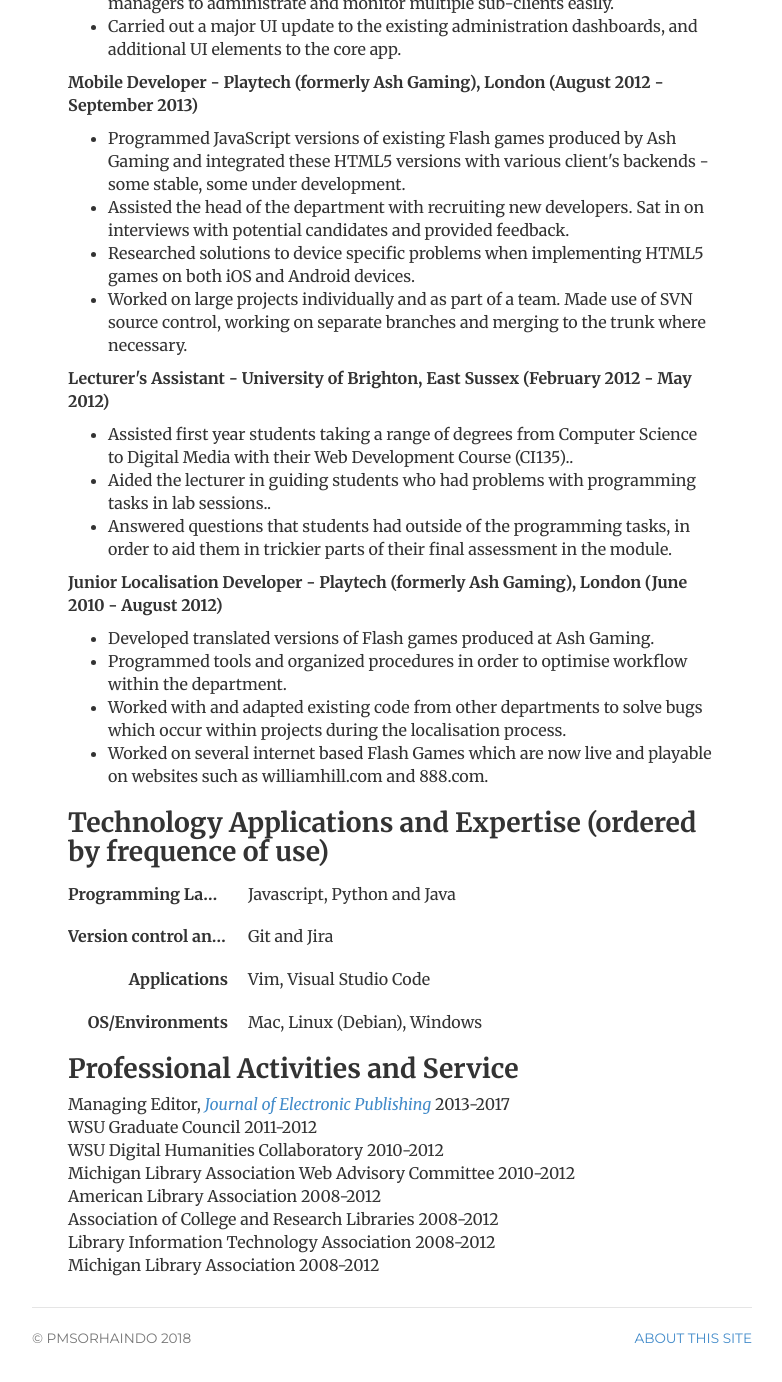
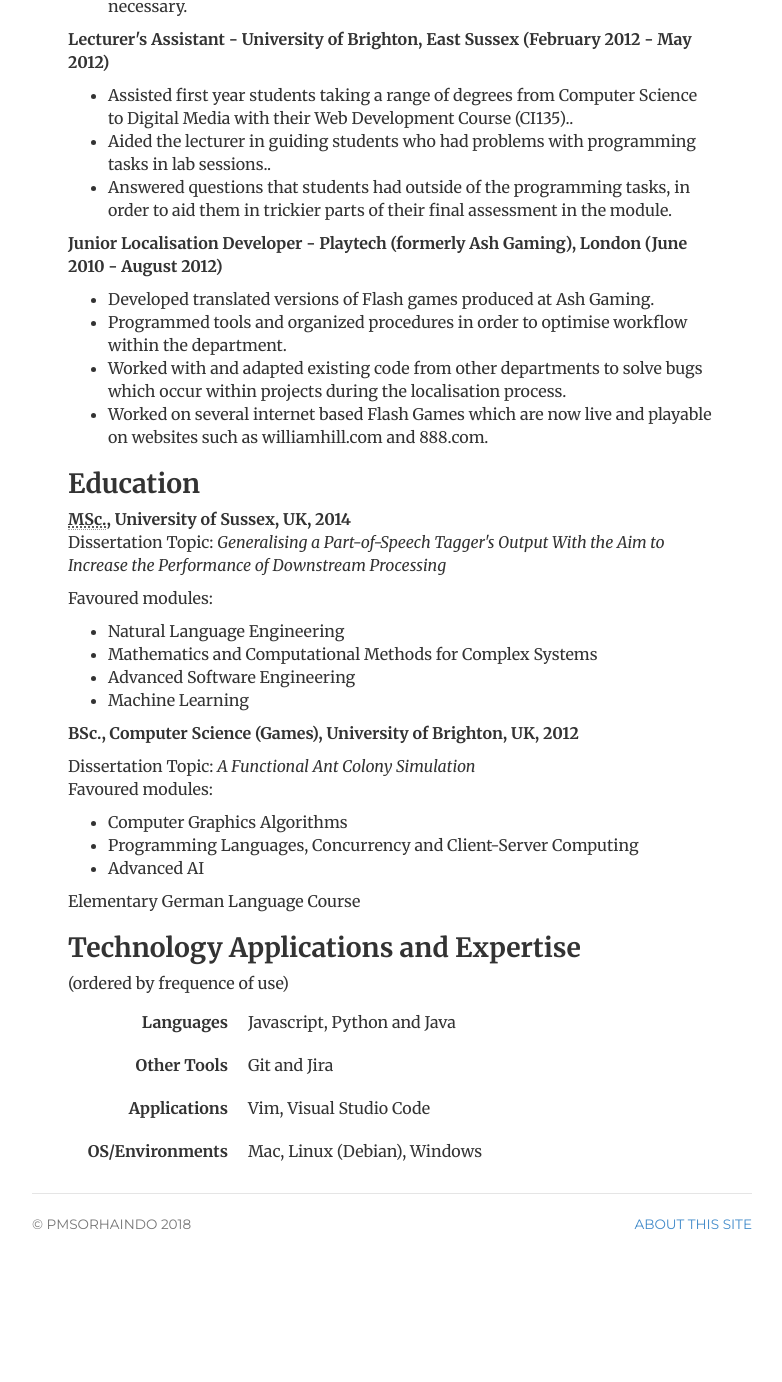
Before and after one commit to pmsorhaindo/pmsorhaindo.github.io, a Jekyll site: the page built from cv/index.html, in a window 1280 px wide and 1400 px high, scrolled down 1120 px. Shown: the top 1382 px of the window, without its empty margins (248-1030 px from the left). Built offline with Jekyll 4.4.1, drawn with Linux system fonts in a browser that asks for light colours; after the commit the page ends 2406 px from its top, so only the background shows below that; some of the changed text lies outside the part shown.

Commit message:
switch up

```diff
--- a/cv/index.html
+++ b/cv/index.html
@@ -9,7 +9,7 @@
 description: Current CV for Paul-Michael Sorhaindo, Front-end Developer turned Data Scientist
 ---
 <div class="cv">
-    <a href="/files/McGlone-CV-2015.pdf" class="btn btn-default pull-right" title="Download CV as PDF">Download CV</a>
+    <a href="/files/Paul-Michael-Sorhaindo-CV-2018.pdf" class="btn btn-default pull-right" title="Download CV as PDF">Download CV</a>
 
     <div itemscope itemtype="http://data-vocabulary.org/Person">
     <span itemprop="name"><h1>Paul-Michael Sorhaindo</h1></span>
@@ -22,20 +22,7 @@
     </address>
     </div>
 
-    <p>Academic librarian engaged... *TODO* blurb.</p>
-
-    <h2>Degrees</h2>
-    <p><strong><abbr title="Masters of Science">MSc.</abbr>, University of Sussex, UK, 2014</strong><br>
-    Dissertation Topic: <em>Generalising a Part-of-Speech Tagger's Output With the Aim to Increase the Performance of Downstream Processing</em> <!-- (PDF)</a> --></p>
-    <p>Favoured modules:</p>
-    <ul>
-        <li>Natural Language Engineering</li>
-        <li>Mathematics and Computational Methods for Complex Systems</li>
-        <li>Advanced Software Engineering</li>
-        <li>Machine Learning</li>
-    </ul>
-
-    <p><strong>BSc., Computer Science (Games), University of Brighton, UK, 2012</strong></p>
+    <!-- <p>Academic librarian engaged... *TODO* blurb.</p> -->
 
     <h2>Professional Employment</h2>
     <p><strong>Javascript Developer - Audiences Team, Brandwatch, Brighton (October 2015 - Present)</strong></p>
@@ -75,13 +62,36 @@
         <li>Worked on several internet based Flash Games which are now live and playable on websites such as williamhill.com and 888.com.</li>
     </ul>
 
-    <h2>Technology Applications and Expertise (ordered by frequence of use)</h2>
+    <h2>Education</h2>
+    <p><strong><abbr title="Masters of Science">MSc.</abbr>, University of Sussex, UK, 2014</strong><br>
+    Dissertation Topic: <em>Generalising a Part-of-Speech Tagger's Output With the Aim to Increase the Performance of Downstream Processing</em> <!-- (PDF)</a> --></p>
+    <p>Favoured modules:</p>
+    <ul>
+        <li>Natural Language Engineering</li>
+        <li>Mathematics and Computational Methods for Complex Systems</li>
+        <li>Advanced Software Engineering</li>
+        <li>Machine Learning</li>
+    </ul>
+
+    <p><strong>BSc., Computer Science (Games), University of Brighton, UK, 2012</strong></p>
+   Dissertation Topic: <em>A Functional Ant Colony Simulation</em>
+    <p>Favoured modules:</p>
+    <ul>
+        <li>Computer Graphics Algorithms</li>
+        <li>Programming Languages, Concurrency and Client-Server Computing</li>
+        <li>Advanced AI</li>
+    </ul>
+    Elementary German Language Course
+
+
+    <h2>Technology Applications and Expertise </h2>
+    (ordered by frequence of use)
         <dl class="dl-horizontal">
-            <dt>Programming Languages</dt>
+            <dt>Languages</dt>
             <dd>Javascript, Python and Java</dd>
         </dl>
         <dl class="dl-horizontal">
-            <dt>Version control and Project Management Tools</dt>
+            <dt>Other Tools</dt>
             <dd>Git and Jira</dd>
         </dl>
         <dl class="dl-horizontal">
@@ -92,7 +102,7 @@
             <dt>OS/Environments</dt>
             <dd>Mac, Linux (Debian), Windows</dd>
         </dl>
-
+    <!--
     <h2>Professional Activities and Service</h2>
     <ul class="list-unstyled">
         <li>Managing Editor, <em><a href="http://www.journalofelectronic.org" title="Publishing">Journal of Electronic Publishing</a></em> 2013-2017</li>
@@ -104,4 +114,6 @@
         <li>Library Information Technology Association 2008-2012</li>
         <li>Michigan Library Association 2008-2012</li>
     </ul>
+    -->
+
 </div>
```
Also changed, not shown: img/mikey.jpg, 3 other files.
